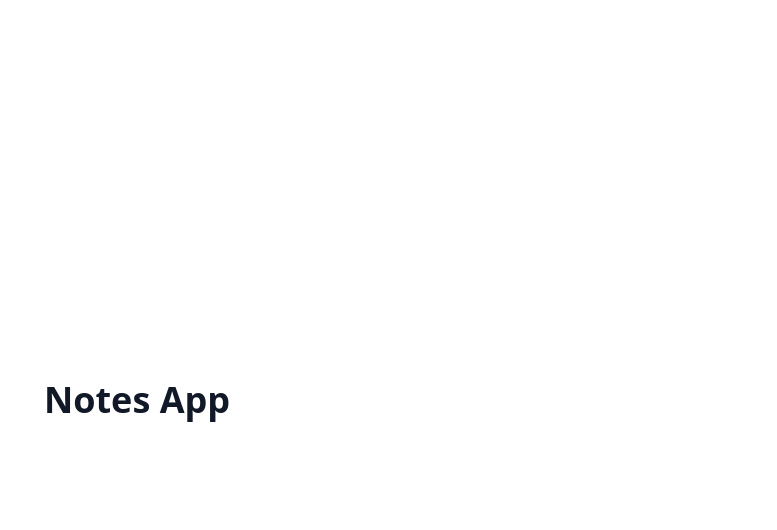
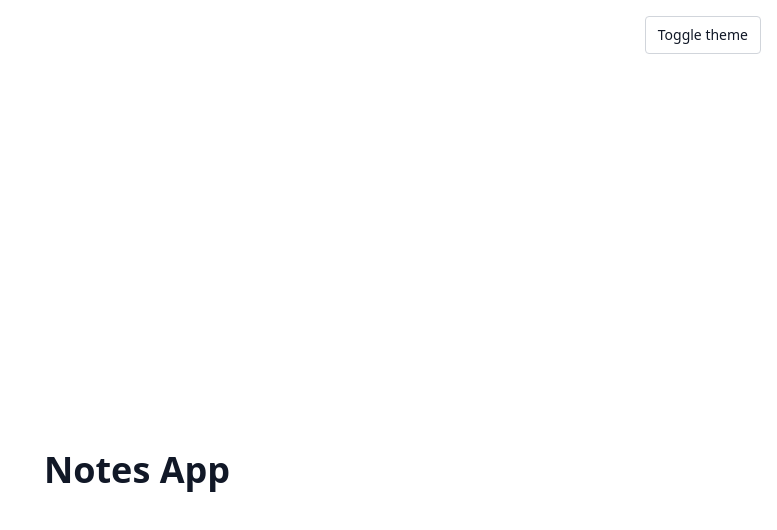
Before and after one commit to ultrawork/test-fullstack-app, a Next.js app: page / in a window 1280 px wide. Shown: the top 530 px of the page, without its empty margins (503-1280 px from the left). Built offline with nearby package versions, Linux system fonts and the light colour scheme.

Commit message:
feat: add global theme toggle to layout

```diff
--- a/src/app/layout.tsx
+++ b/src/app/layout.tsx
@@ -1,4 +1,5 @@
 import type { Metadata } from "next";
+import ThemeToggle from "@/components/ThemeToggle";
 import "./globals.css";
 
 export const metadata: Metadata = {
@@ -10,10 +11,17 @@ export default function RootLayout({
   children,
 }: Readonly<{
   children: React.ReactNode;
-}>) {
+}>): React.JSX.Element {
   return (
     <html lang="en">
-      <body>{children}</body>
+      <body>
+        <header className="flex justify-end p-4">
+          <nav aria-label="Theme settings">
+            <ThemeToggle />
+          </nav>
+        </header>
+        {children}
+      </body>
     </html>
   );
 }
```
